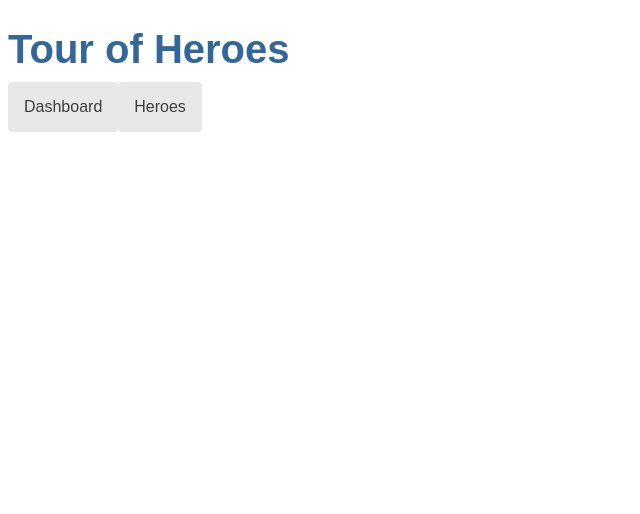
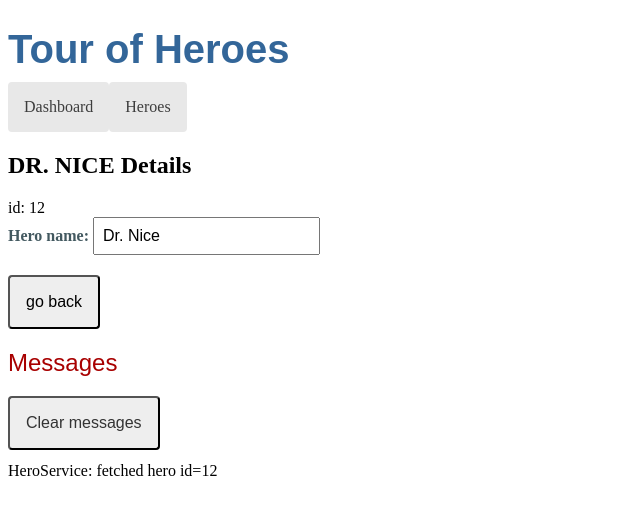
Before and after one commit to brecarv/angular-tour-of-heroes, an Angular app: page /detail/12 in a window 1280 px wide. Shown: the top 514 px of the page, without its empty margins (0-640 px from the left). Built offline with nearby package versions, Linux system fonts and the light colour scheme.

Commit message:
routable HeroDetailComponent

```diff
--- a/src/app/app.component.css
+++ b/src/app/app.component.css
@@ -69,9 +69,3 @@ nav a:hover {
 nav a:active {
   background-color: black;
 }
-
-/* everywhere else */
-
-* {
-  font-family: Arial, Helvetica, sans-serif;
-}
--- a/src/app/hero-detail/hero-detail.component.css
+++ b/src/app/hero-detail/hero-detail.component.css
@@ -0,0 +1,24 @@
+/* HeroDetailComponent's private CSS styles */
+label {
+  color: #435960;
+  font-weight: bold;
+}
+input {
+  font-size: 1em;
+  padding: 0.5rem;
+}
+button {
+  margin-top: 20px;
+  background-color: #eee;
+  padding: 1rem;
+  border-radius: 4px;
+  font-size: 1rem;
+}
+button:hover {
+  background-color: #cfd8dc;
+}
+button:disabled {
+  background-color: #eee;
+  color: #ccc;
+  cursor: auto;
+}
--- a/src/app/hero-detail/hero-detail.component.html
+++ b/src/app/hero-detail/hero-detail.component.html
@@ -1,8 +1,9 @@
 <div *ngIf="hero">
   <h2>{{ hero.name | uppercase }} Details</h2>
-  <div>id: {{ hero.id }}</div>
+  <div><span>id: </span>{{ hero.id }}</div>
   <div>
     <label for="hero-name">Hero name: </label>
-    <input id="hero-name" [(ngModel)]="hero.name" placeholder="name" />
+    <input id="hero-name" [(ngModel)]="hero.name" placeholder="Hero name" />
   </div>
+  <button type="button" (click)="goBack()">go back</button>
 </div>
--- a/src/app/hero-detail/hero-detail.component.ts
+++ b/src/app/hero-detail/hero-detail.component.ts
@@ -1,6 +1,9 @@
-import { Component, OnInit, Input } from '@angular/core';
+import { Component, OnInit } from '@angular/core';
+import { ActivatedRoute } from '@angular/router';
+import { Location } from '@angular/common';
 
 import { Hero } from '../hero';
+import { HeroService } from '../hero.service';
 
 @Component({
   selector: 'app-hero-detail',
@@ -8,9 +11,24 @@ import { Hero } from '../hero';
   styleUrls: ['./hero-detail.component.css'],
 })
 export class HeroDetailComponent implements OnInit {
-  @Input() hero?: Hero;
+  hero: Hero | undefined;
 
-  constructor() {}
+  constructor(
+    private route: ActivatedRoute,
+    private heroService: HeroService,
+    private location: Location
+  ) {}
 
-  ngOnInit(): void {}
+  ngOnInit(): void {
+    this.getHero();
+  }
+
+  getHero(): void {
+    const id = Number(this.route.snapshot.paramMap.get('id'));
+    this.heroService.getHero(id).subscribe((hero) => (this.hero = hero));
+  }
+
+  goBack(): void {
+    this.location.back();
+  }
 }
--- a/src/app/hero.service.ts
+++ b/src/app/hero.service.ts
@@ -11,6 +11,12 @@ export class HeroService {
   /* Service-in-Service example*/
   constructor(private messageService: MessageService) {}
 
+  getHero(id: number): Observable<Hero> {
+    const hero = HEROES.find((h) => h.id === id)!;
+    this.messageService.add(`HeroService: fetched hero id=${id}`);
+    return of(hero);
+  }
+
   getHeroes(): Observable<Hero[]> {
     const heroes = of(HEROES);
     this.messageService.add('HeroService: fetched heroes');
```
